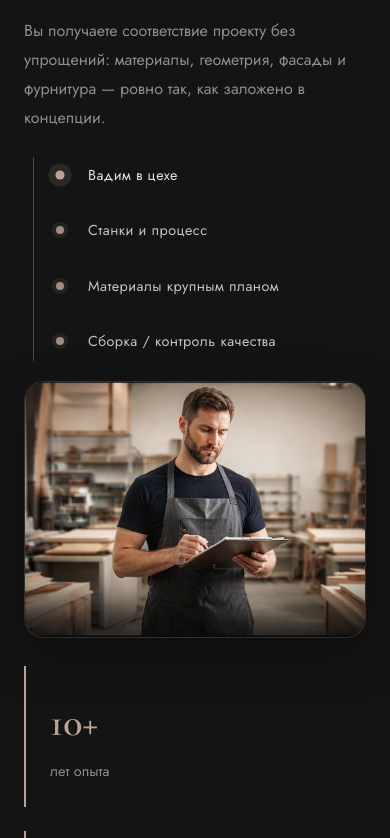
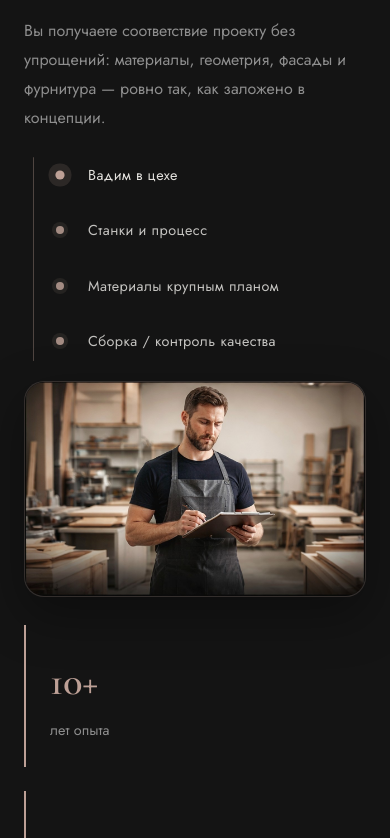
Before and after one commit to svetlanaolejnikova33-commits/dubinin-landing, a plain HTML site: page index.html in a window 390 px wide. Shown: the part 1539-2377 px from the top of the page. Drawn offline with nearby package versions, Linux system fonts and the light colour scheme.

Commit message:
final mobile fix

```diff
--- a/css/style.css
+++ b/css/style.css
@@ -777,8 +777,8 @@ h1, h2, h3 {
   }
 }
 
-/* Mobile (телефон): один столбец — текст → точки → preview → статистика */
-@media (max-width: 767px) {
+/* Mobile (до 768px): один столбец — текст → точки → preview → статистика */
+@media (max-width: 768px) {
   #about .about__grid {
     grid-template-columns: 1fr;
     gap: 28px;
@@ -790,6 +790,7 @@ h1, h2, h3 {
     flex-direction: column;
     gap: 24px;
     position: static;
+    min-width: 0;
   }
 
   #about .about__copy {
@@ -801,12 +802,13 @@ h1, h2, h3 {
     margin-top: 0;
     position: relative;
     display: grid;
-    grid-template-columns: 18px 1fr;
+    grid-template-columns: 18px minmax(0, 1fr);
     grid-template-rows: auto auto;
     column-gap: 14px;
     row-gap: 20px;
     align-items: start;
     width: 100%;
+    min-width: 0;
   }
 
   #about .about__timeline-rail {
@@ -820,26 +822,31 @@ h1, h2, h3 {
     grid-column: 2;
     grid-row: 1;
     width: 100%;
+    min-width: 0;
     padding-top: 0;
   }
 
   #about .about__timeline-preview {
     grid-column: 1 / -1;
     grid-row: 2;
+    box-sizing: border-box;
     width: 100%;
     max-width: 100%;
+    min-width: 0;
     height: auto;
-    min-height: 0;
     margin: 0;
     justify-self: stretch;
-    aspect-ratio: 4 / 3;
+    overflow: hidden;
+    border-radius: 20px;
   }
 
   #about .about__timeline-img {
     width: 100%;
-    height: 100%;
+    max-width: 100%;
+    height: auto;
+    display: block;
     object-fit: cover;
-    max-height: none;
+    border-radius: 20px;
     transform-origin: center center;
   }
 
```
